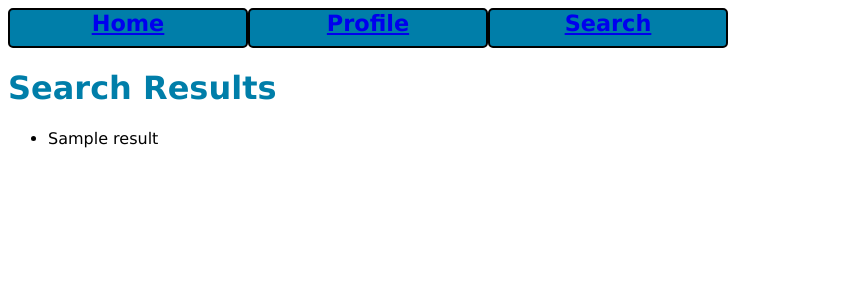
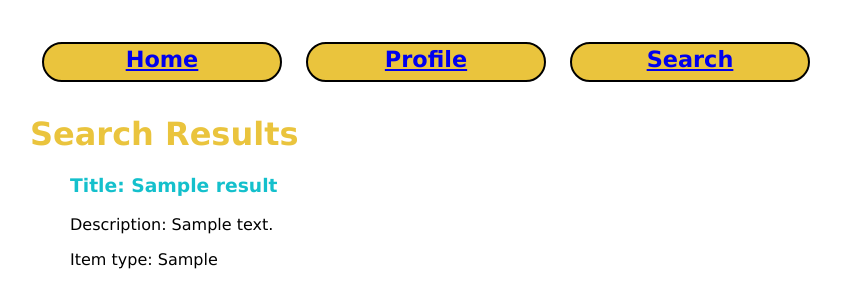
Before and after one commit to tumichelle/SunshareCS304FinalProject, a Flask app: template draft/templates/search_results.html in a window 1280 px wide. Shown: the top 308 px of the page, without its empty margins (0-865 px from the left). Run offline with Flask 2, Linux system fonts and the light colour scheme; the template is opened without the code that fills it: most values are stand-ins (such as "Sample title", 1, 10 or a date in 2020).

Commit message:
search functionality and filter by type working. changed some css so it didn't look like scott's template

```diff
--- a/draft/app.py
+++ b/draft/app.py
@@ -29,12 +29,27 @@ def index():
 @app.route('/search/', methods = ['GET', 'POST'])
 def search():
     if request.method == 'GET':
-        print('request method is get')
         return render_template('search.html')
     if request.method == 'POST':
+        conn = dbi.connect()
+        # get the search/filter term
         search_term = request.form.get('search-term')
-        print('search term ', search_term)
-        return render_template('search_results.html', results=['test', 'results'])
+
+        # depending on whether searching or filtering,
+        # use appropriate function to get results
+        search_results = []
+        if request.form.get('submit-btn') == 'search!':
+            search_results = search_helper.search(conn, search_term)
+        elif request.form.get('submit-btn') == 'filter!':
+            print('want to filter')
+            #print('search term ', search_term)
+            search_results = search_helper.filter(conn, search_term)
+            print('results', search_results)
+        if len(search_results) > 0:
+            return render_template('search_results.html', results=search_results)
+        else:
+            flash('No results found.')
+            return redirect( url_for('search') )
 
 @app.route('/greet/', methods=["GET", "POST"])
 def greet():
--- a/draft/static/style.css
+++ b/draft/static/style.css
@@ -2,9 +2,11 @@
 */
 
 HTML {
-    --color-header: #007ea9;  /* color for H1-H6 and others. was deepskyblue but poor contrast. */
+    --color-header: #eac43d;  /* color for H1-H6 and others. was deepskyblue but poor contrast. */
     --color-hilite: #b50000;  /* was red, but this avoids WAVE contrast errors */
-    --color-focus: #56B929;
+    --color-focus: #a6cd4e;
+    --color-nice: #14c0cc;
+    --color-nice2: #2a5c99;
     --font-family: Verdana;
     font-family: var(--font-family)
 }
@@ -12,10 +14,13 @@ HTML {
 /* For flashed messages; make them stand out using red and italics */
 
 #messages {
-    color: var(--color-hilite);
+    color: var(--color-nice2);
     font-style: italic;
 }
 
+body{
+    margin:30px
+}
 
 h1 {
     font-size: 200%;
@@ -23,7 +28,7 @@ h1 {
 }
 
 h2, h3 {
-    color: var(--color-header);
+    color: var(--color-nice);
 }
 
 
@@ -42,6 +47,7 @@ nav ul {
 nav > ul > li {
     flex: 0 0 auto;
     width: 15em;
+    margin: 12px
 }
 
 nav button, nav a {
@@ -49,16 +55,20 @@ nav button, nav a {
     box-sizing: border-box; /* easier to make button and A the same size */
     width: 100%;
     height: 40px;
-    padding: 0px;
+    padding: 2px;
     padding-bottom: 5px;
     background-color: var(--color-header); /* was #3498db */
     border: 2px solid black;
-    border-radius: 5px;
+    border-radius: 20px;
     cursor: pointer;
     /* Firefox uses font -apple-system unless I repeat the font spec here. */
     font-family: var(--font-family);
     font-weight: bold;
     font-size: 1.4rem;
+}
+
+nav button{
+    margin: 20px;
 }
 
 /* Only the top-level buttons are centered; lower ones are left-aligned. */
--- a/draft/templates/search.html
+++ b/draft/templates/search.html
@@ -6,7 +6,9 @@
 <form method="POST" action="{{url_for('search')}}">
     <label for='search-term'>Search:</label>
     <input id='search-term' name="search-term">
-    <input type="submit" name="submit-btn" value="go!">
+    <input type="submit" name="submit-btn" value="search!">
+    <input type="submit" name="submit-btn" value="filter!">
 </form>
 
+
 {% endblock %}
--- a/draft/templates/search_results.html
+++ b/draft/templates/search_results.html
@@ -5,7 +5,9 @@
 
 <ul>
     {%for result in results%}
-    <li>{{ result }}</li>
+    <h3>Title: {{ result['title'] }}</h3>
+    <p>Description: {{ result['description'] }}</p>
+    <p>Item type: {{ result['item_type'] }}</p>
     {% endfor %}
 </ul>
 
```
Also changed, not shown: draft/search_helper.py (+29 -9 lines).
